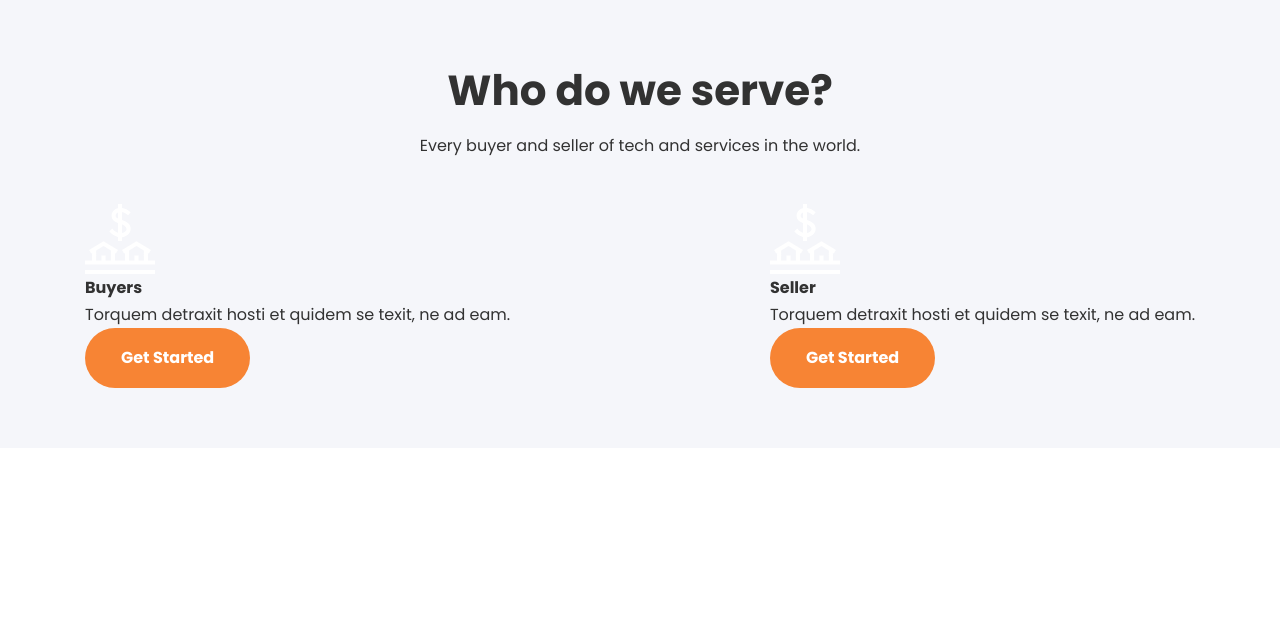
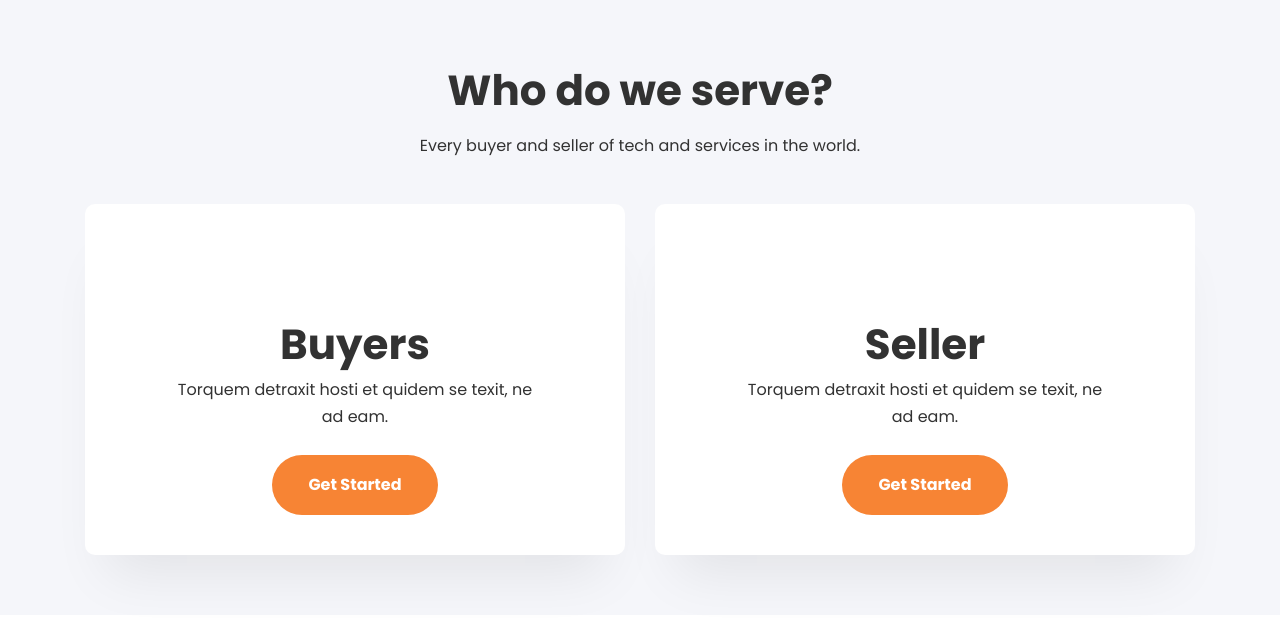
Before and after one commit to Andyone89/cutspace, a plain HTML site: page index.html in a window 1280 px wide. Drawn offline with Linux system fonts and the light colour scheme.

Commit message:
card-customer

```diff
--- a/index.html
+++ b/index.html
@@ -172,14 +172,18 @@
             <div class="serve__row">
                 <div class="card-customer">
                     <img src="./img/icons/buyers.svg" alt="">
-                    <h3 class="card-customer__title">Buyers</h3>
-                    <p>Torquem detraxit hosti et quidem se texit, ne ad eam.</p>
+                    <h3 class="card-customer__title title">Buyers</h3>
+                    <div class="card-customer-text">
+                        <p>Torquem detraxit hosti et quidem se texit, ne ad eam.</p>
+                    </div>
                     <a href="#" class="button">Get Started</a>
                 </div>
                 <div class="card-customer">
                     <img src="./img/icons/buyers.svg" alt="">
-                    <h3 class="card-customer__title">Seller</h3>
-                    <p>Torquem detraxit hosti et quidem se texit, ne ad eam.</p>
+                    <h3 class="card-customer__title title">Seller</h3>
+                    <div class="card-customer-text">
+                        <p>Torquem detraxit hosti et quidem se texit, ne ad eam.</p>
+                    </div>
                     <a href="#" class="button">Get Started</a>
                 </div>
             </div>
--- a/scss/blocks/_card-customer.scss
+++ b/scss/blocks/_card-customer.scss
@@ -1,3 +1,34 @@
-.card-customer{
+.card-customer {
+    display: flex;
+    flex-direction: column;
+    justify-content: center;
+    align-items: center;
+
+
+    padding: 40px 88px;
+    background-color: #fff;
+    box-shadow: 0px 40px 52px -22px rgba(0, 0, 0, 0.08);
+    border-radius: 10px;
+
+    text-align: center;
+
+    transition: background-color 0.2s ease-in, color 0.2s ease-in;
+
+    &:hover{
+         background-color: #f78434;
+         color: #fff;
+
+         .button{
+            background-color: #fff;
+            color: #f78434;
+         }
+    }
+}
+
+.card-customer-title{
 
 }
+
+.card-customer-text{
+  margin-bottom: 25px;
+}
--- a/scss/blocks/_serve.scss
+++ b/scss/blocks/_serve.scss
@@ -17,4 +17,5 @@
     display: flex;
     justify-content: space-between;
     align-items: stretch;
+    column-gap: 30px;
 }
```
Also changed, not shown: css/main.css, 1 other file.
